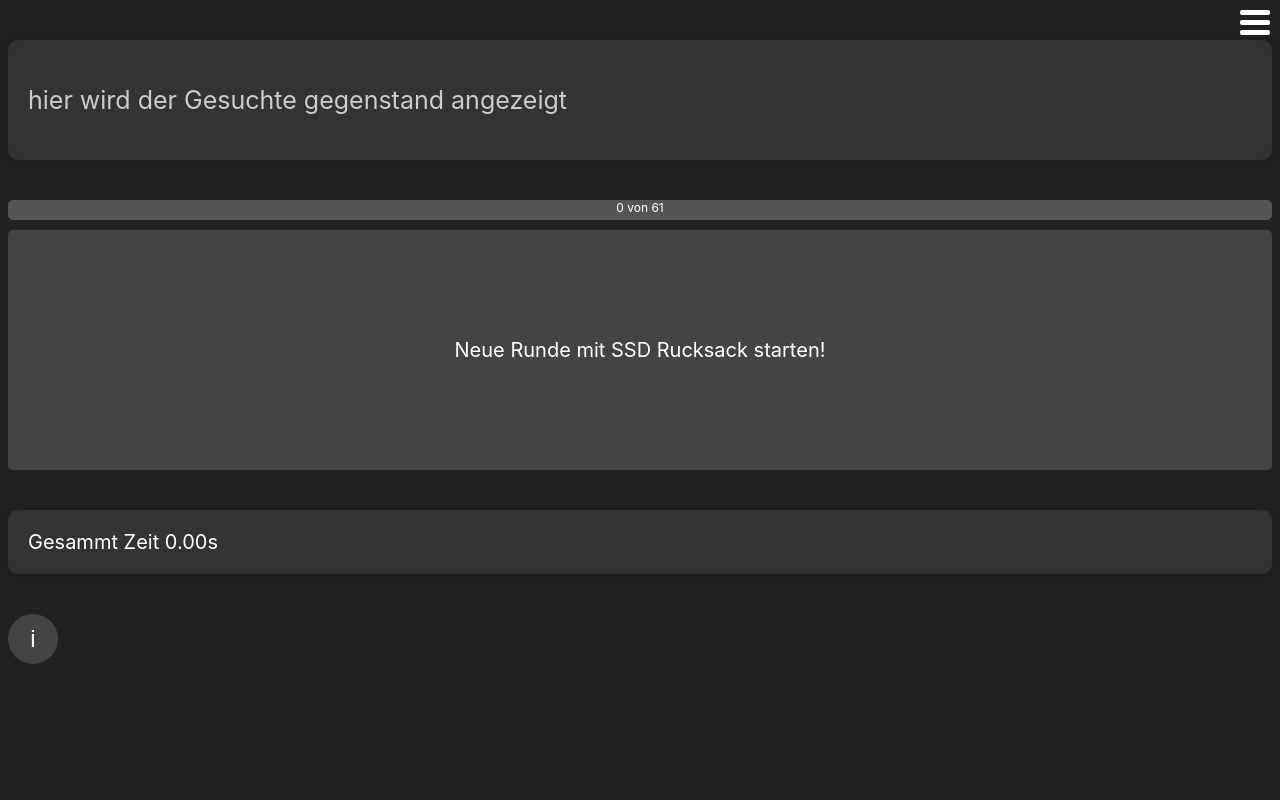
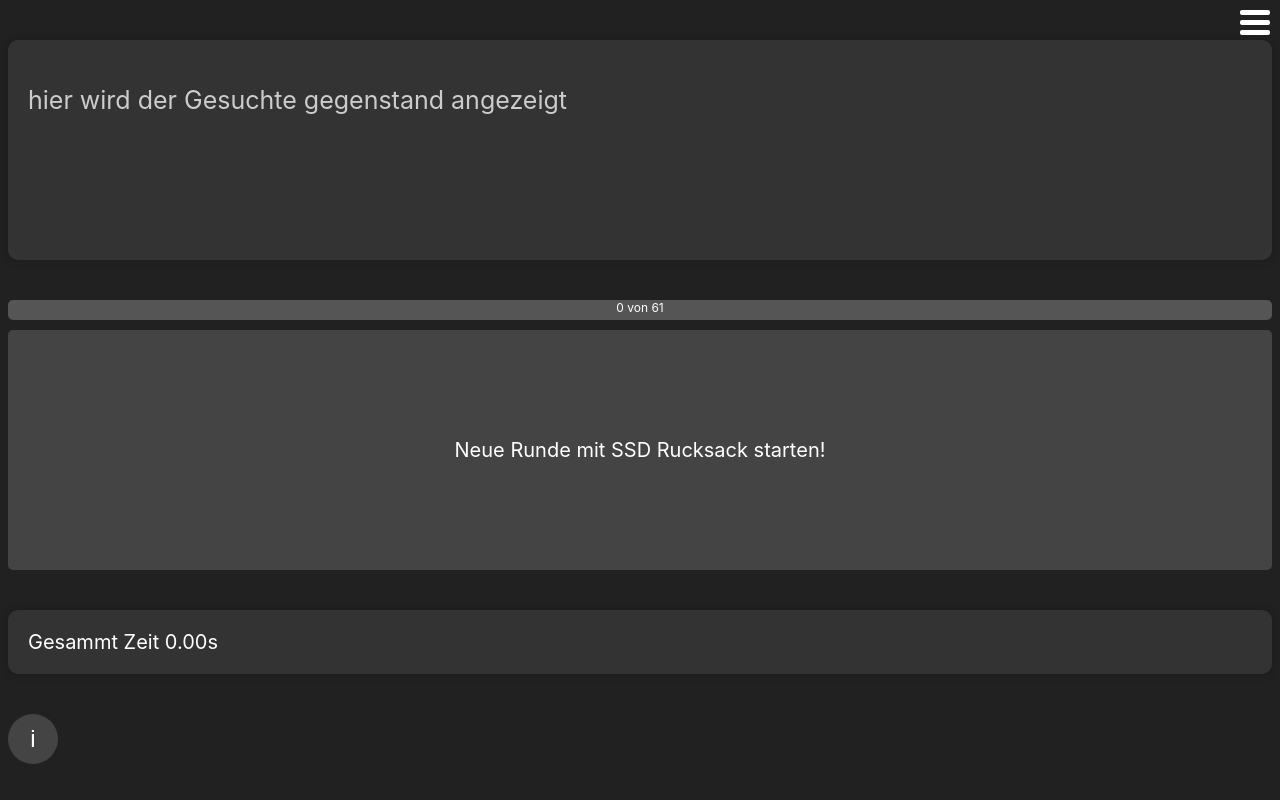
Before and after one commit to Daidalos20/Daidalos20.github.io, a plain HTML site: page index.html in a window 1280 px wide. Drawn offline with Linux system fonts and the light colour scheme.

Commit message:
Update index.html

```diff
--- a/index.html
+++ b/index.html
@@ -27,7 +27,7 @@
     }
 
     .item-container {
-      min-height: 80px;
+      min-height: 180px;
       max-height: auto;
     }
 
```
